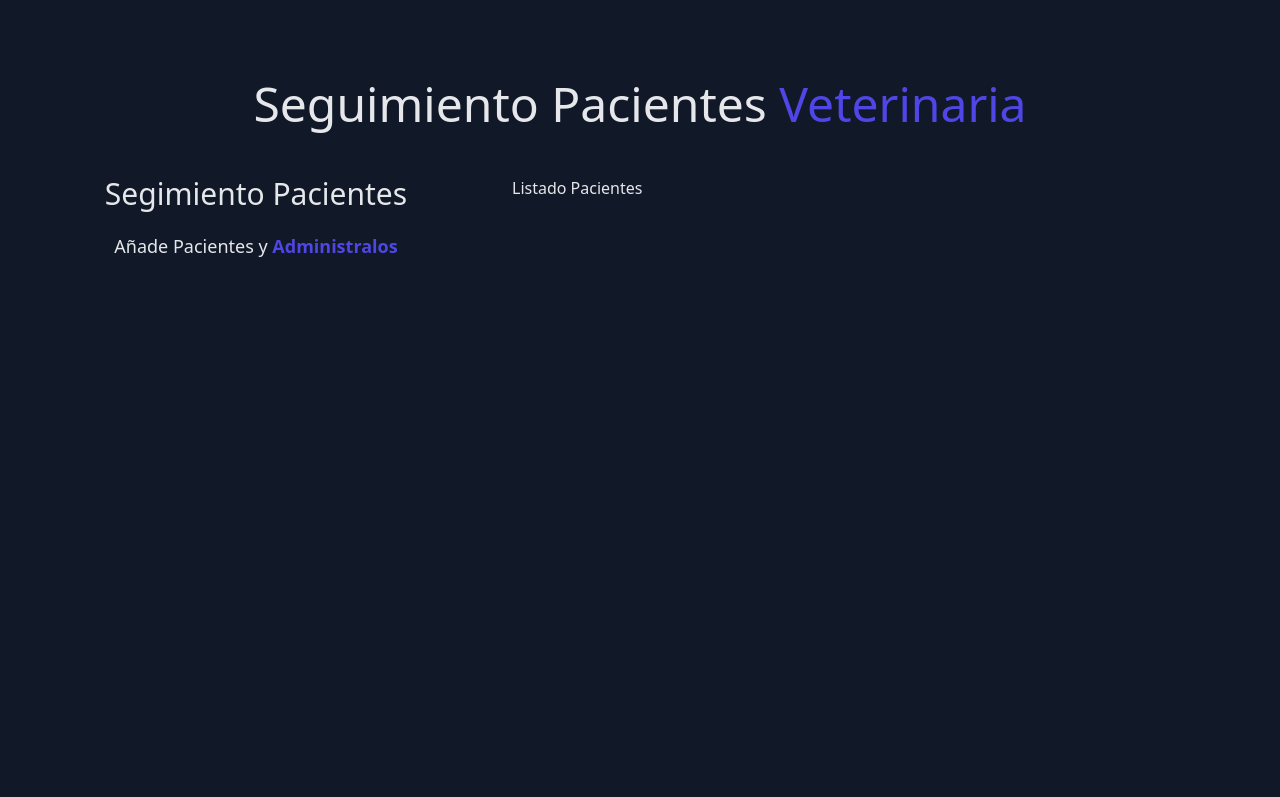
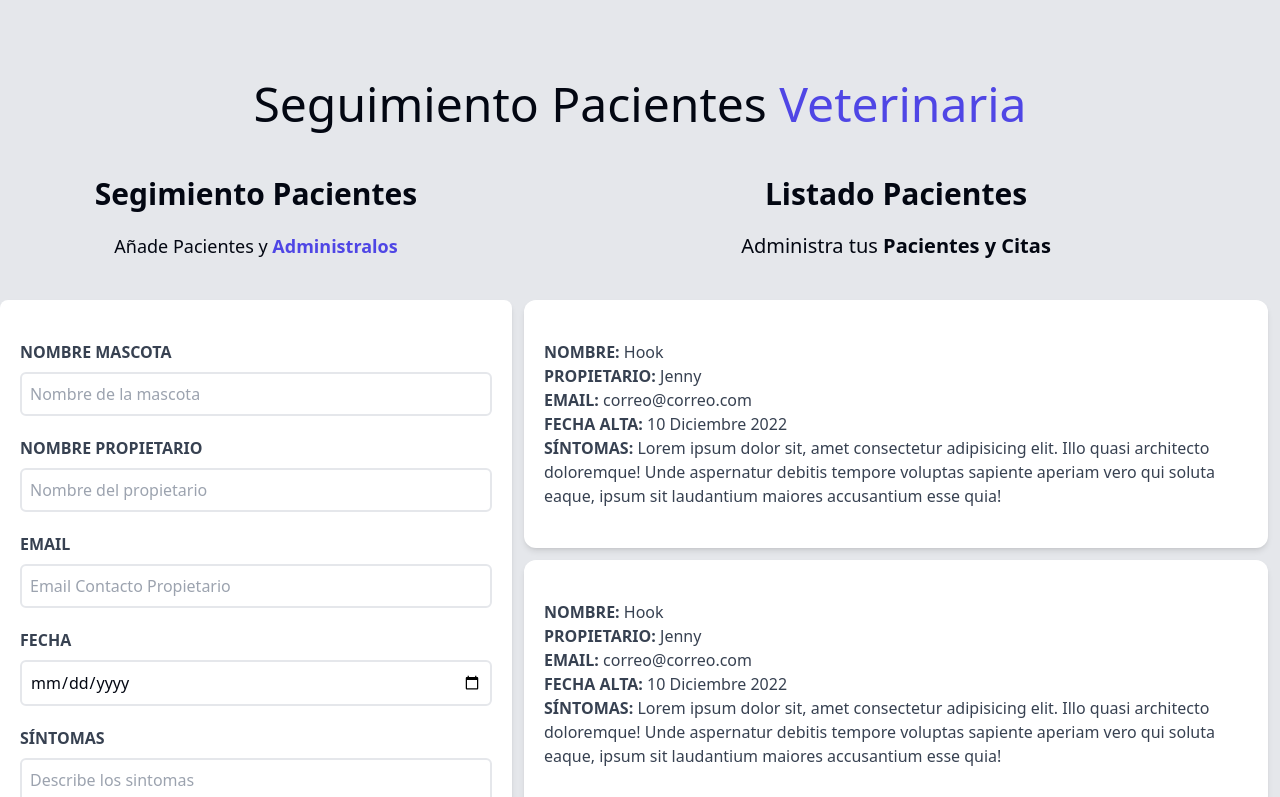
Before and after one commit to JenniferGonzalez36/CursoReactVeterinaria, a React (Vite) app: page / in a window 1280 px wide. Shown: the top 797 px of the page. Built offline with nearby package versions, Linux system fonts and the light colour scheme.

Commit message:
First steps using Hooks

```diff
--- a/index.html
+++ b/index.html
@@ -6,7 +6,7 @@
     <meta name="viewport" content="width=device-width, initial-scale=1.0" />
     <title>Citas React</title>
   </head>
-  <body class="bg-gray-900 h-screen text-gray-200">
+  <body class="bg-gray-200 h-screen text-gray-950">
     <div id="root"></div>
     <script type="module" src="/src/main.jsx"></script>
   </body>
--- a/src/components/Formulario.jsx
+++ b/src/components/Formulario.jsx
@@ -1,11 +1,66 @@
+import {useState, useEffect} from 'react'; //Importando los Hooks "useState" y "useEffect"
+
 const Formulario = () => {
-  return (
-    <div className="md:w-1/2 lg:w-2/5">
-        <h2 className="font-white text-3xl text-center">Segimiento Pacientes</h2>
+    const [name, setName] = useState("");
+    const [owner, setOwner] = useState("");
+    const [email, setEmail] = useState("");
+    const [date, setDate] = useState("");
+    const [symtoms, setSymtoms] = useState("");
 
-        <p className="text-lg mt-5 text-center">Añade Pacientes y <span className="text-indigo-600 font-bold">Administralos</span></p>
-    </div>
-  )
+    const handleSubmit = (e) => {
+        e.preventDefault();
+
+        if([name, owner, email, date, symtoms].includes("")){
+            console.log("Hay al menos un campo vacío.");
+        } else {
+            console.log("Todos llenos");
+        }
+    }
+
+    return (
+        <div className="md:w-1/2 lg:w-2/5">
+            <h2 className="font-black text-3xl text-center">Segimiento Pacientes</h2>
+
+            <p className="text-lg mt-5 text-center mb-10">Añade Pacientes y <span className="text-indigo-600 font-bold">Administralos</span></p>
+
+            <form
+                onSubmit={handleSubmit}
+                className="bg-white shadow-md rounded-lg py-10 px-5 mb-10"
+             >
+                <div className="mb-5">
+                    <label htmlFor="pet" className="block text-gray-700 uppercase font-bold">Nombre Mascota {name}</label>
+                    <input id="pet" type="text" placeholder="Nombre de la mascota" className="border-2 w-full p-2 mt-2 placeholder-gray-400 rounded-md"
+                    value={name} onChange={ (e) => setName(e.target.value) }
+                    />
+                </div>
+                <div className="mb-5">
+                    <label htmlFor="owner" className="block text-gray-700 uppercase font-bold">Nombre Propietario</label>
+                    <input id="owner" type="text" placeholder="Nombre del propietario" className="border-2 w-full p-2 mt-2 placeholder-gray-400 rounded-md"
+                    value={owner} onChange={ (e) => setOwner(e.target.value) }
+                    />
+                </div>
+                <div className="mb-5">
+                    <label htmlFor="email" className="block text-gray-700 uppercase font-bold">Email</label>
+                    <input id="email" type="email" placeholder="Email Contacto Propietario" className="border-2 w-full p-2 mt-2 placeholder-gray-400 rounded-md"
+                    value={email} onChange={ (e) => setEmail(e.target.value) }
+                    />
+                </div>
+                <div className="mb-5">
+                    <label htmlFor="date" className="block text-gray-700 uppercase font-bold">Fecha</label>
+                    <input id="date" type="date" className="border-2 w-full p-2 mt-2 placeholder-gray-400 rounded-md"
+                    value={date} onChange={ (e) => setDate(e.target.value) }
+                    />
+                </div>
+                <div className="mb-5">
+                    <label htmlFor="symtoms" className="block text-gray-700 uppercase font-bold">Síntomas</label>
+                    <textarea name="" id="symtoms" cols="30" rows="10" placeholder="Describe los sintomas" className="border-2 w-full p-2 mt-2 placeholder-gray-400 rounded-md"
+                    value={symtoms} onChange={ (e) => setSymtoms(e.target.value) }
+                    />
+                </div>
+                <input type="submit" className="bg-indigo-600 w-full p-3 text-white font-bold uppercase hover:bg-indigo-700 cursor-pointer transition-all " value="Agregar paciente"/>
+            </form>
+        </div>
+    )
 }
 
 export default Formulario
--- a/src/components/ListadoPacientes.jsx
+++ b/src/components/ListadoPacientes.jsx
@@ -1,7 +1,14 @@
+import Paciente from "./Paciente";
+
 const ListadoPacientes = () => {
   return (
-    <div className="md:w-1/2 lg:w-3/5">
-      <h2>Listado Pacientes</h2>
+    <div className="md:w-1/2 lg:w-3/5 md:h-screen overflow-y-scroll">
+      <h2 className="font-black text-3xl text-center">Listado Pacientes</h2>
+      <p className="text-center text-xl mt-5 mb-10">Administra tus <span className="indigo-600 font-bold">Pacientes y Citas</span></p>
+      <Paciente />
+      <Paciente />
+      <Paciente />
+      <Paciente />
     </div>
   )
 }
--- /dev/null
+++ b/src/components/Paciente.jsx
@@ -0,0 +1,15 @@
+import React from 'react'
+
+const Paciente = () => {
+  return (
+    <div className="m-3 bg-white shadow-md px-5 py-10 rounded-xl">
+        <p className="font-bold text-gray-700 uppercase">Nombre: <span className="font-normal normal-case">Hook</span></p>
+        <p className="font-bold text-gray-700 uppercase">Propietario: <span className="font-normal normal-case">Jenny</span></p>
+        <p className="font-bold text-gray-700 uppercase">Email: <span className="font-normal normal-case">correo@correo.com</span></p>
+        <p className="font-bold text-gray-700 uppercase">Fecha Alta: <span className="font-normal normal-case">10 Diciembre 2022</span></p>
+        <p className="font-bold text-gray-700 uppercase">Síntomas: <span className="font-normal normal-case">Lorem ipsum dolor sit, amet consectetur adipisicing elit. Illo quasi architecto doloremque! Unde aspernatur debitis tempore voluptas sapiente aperiam vero qui soluta eaque, ipsum sit laudantium maiores accusantium esse quia!</span></p>
+      </div>
+  )
+}
+
+export default Paciente
```
